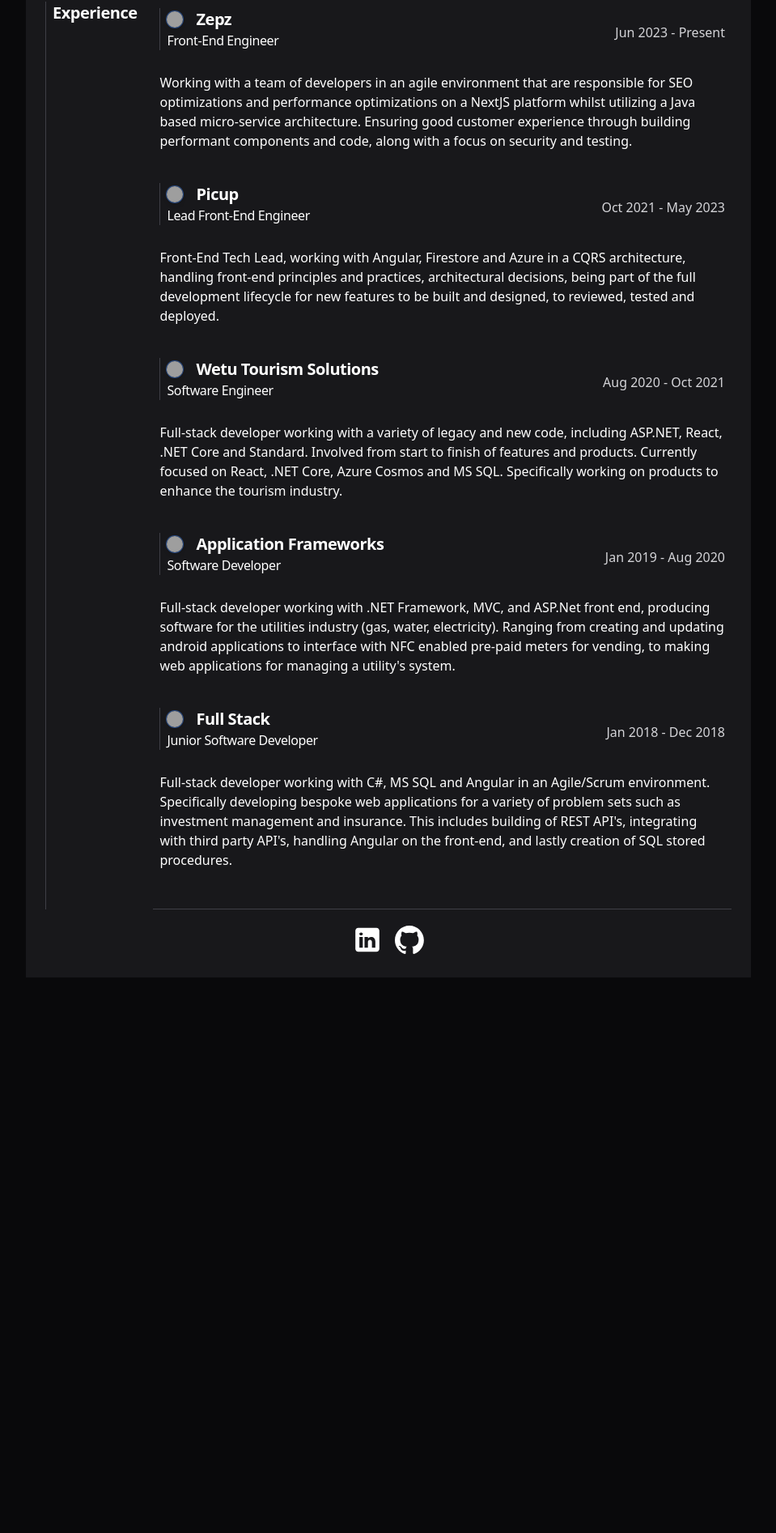
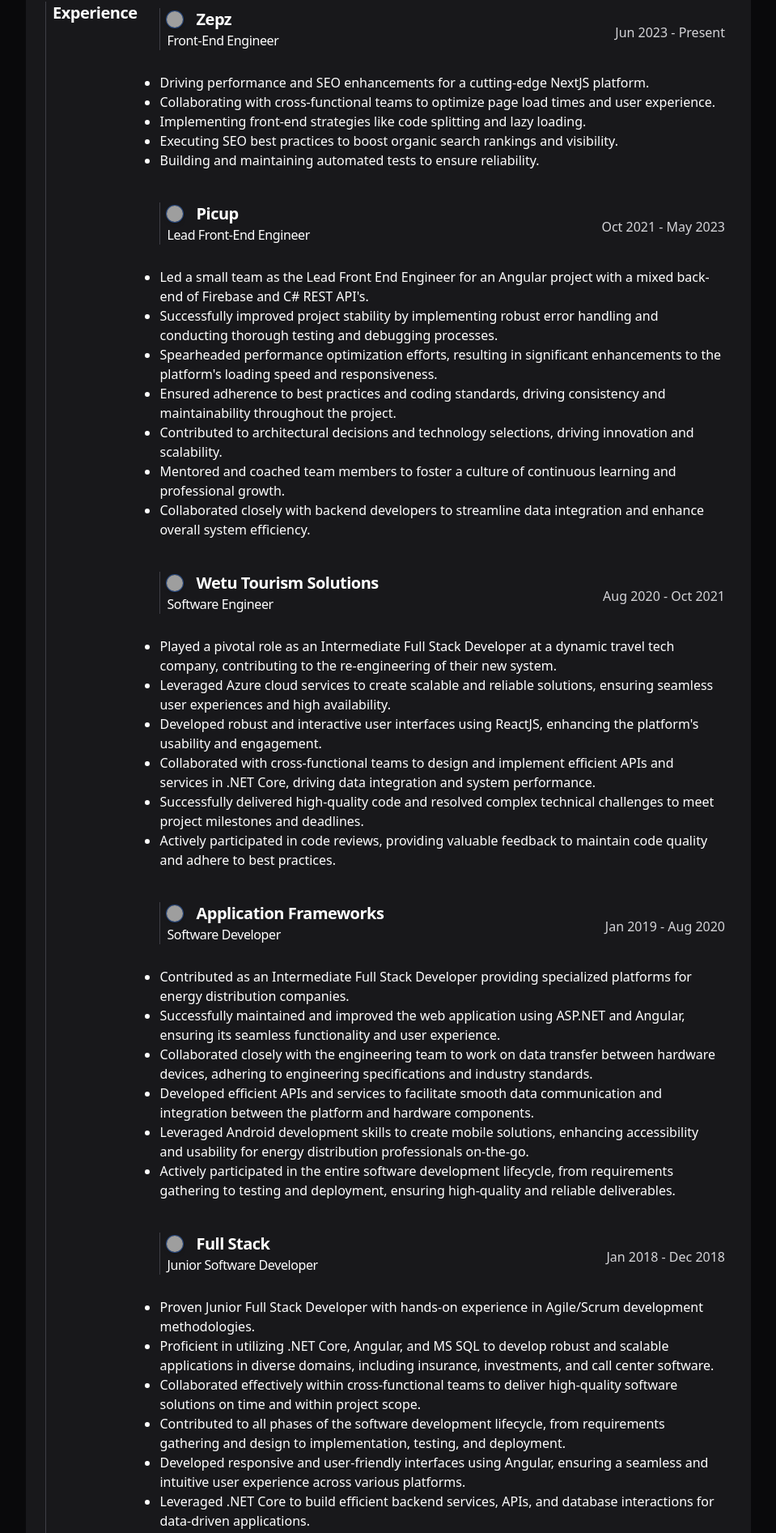
Before and after one commit to Desimis/whoami, an Astro site: page / in a window 1280 px wide. Shown: the part 558-2451 px from the top of the page at 81% size, without its empty margins (160-1119 px from the left). Before the commit the page ends 1765 px from the top, so only its background shows below. Built offline with nearby package versions, Linux system fonts and the light colour scheme; Astro itself is replaced by a stand-in of ours; grey boxes are pictures that could not be loaded.

Commit message:
formatting and setup data

```diff
--- a/src/components/Experience.astro
+++ b/src/components/Experience.astro
@@ -1,12 +1,12 @@
 ---
 export interface Props {
   company: string;
+  companyLogo: string;
   link: string;
-    companyLogo: string;
   jobTitle: string;
-    description: string;
   fromDate: string;
   toDate: string;
+  description: string[];
 }
 
 const { company, jobTitle, description, fromDate, toDate, link, companyLogo } =
@@ -38,5 +38,7 @@
     </div>
     <p class="text-zinc-300">{fromDate} - {toDate}</p>
   </div>
-    <p>{description}</p>
+  <ul class="list-disc">
+    {description.map((item) => <li>{item}</li>)}
+  </ul>
 </section>
--- a/src/components/ExperienceOverview.astro
+++ b/src/components/ExperienceOverview.astro
@@ -1,5 +1,6 @@
 ---
 import Experience from "./Experience.astro";
+import { ExperienceData } from "../static/data";
 ---
 
 <section class="flex flex-col md:flex-row justify-between gap-5 mt-10">
@@ -9,50 +10,6 @@
     Experience
   </div>
   <div class="flex flex-col p-2 border-b border-zinc-700">
-        <Experience
-            company="Zepz"
-            companyLogo="https://media.licdn.com/dms/image/C560BAQEsoQ1hu7qU_g/company-logo_100_100/0/1623149271391?e=1695859200&v=beta&t=mDB5yxnI3K_Yz80MvhAju2oB3gcT8tMFKYu87FHdEyw"
-            link="https://www.zepzpay.com/"
-            jobTitle="Front-End Engineer"
-            fromDate="Jun 2023"
-            toDate="Present"
-            description="Working with a team of developers in an agile environment that are responsible for SEO optimizations and performance optimizations on a NextJS platform whilst utilizing a Java based micro-service architecture. Ensuring good customer experience through building performant components and code, along with a focus on security and testing."
-        />
-        <Experience
-            company="Picup"
-            companyLogo="https://media.licdn.com/dms/image/C560BAQFrJD3I-mxa3w/company-logo_100_100/0/1648124810558?e=1695859200&v=beta&t=oulPIEbZcnkCBo4b4aZgANY3xBxYXEgmW2xOOR2pGB8"
-            link="https://www.picup.co.za/"
-            jobTitle="Lead Front-End Engineer"
-            fromDate="Oct 2021"
-            toDate="May 2023"
-            description="Front-End Tech Lead, working with Angular, Firestore and Azure in a CQRS architecture, handling front-end principles and practices, architectural decisions, being part of the full development lifecycle for new features to be built and designed, to reviewed, tested and deployed."
-        />
-        <Experience
-            company="Wetu Tourism Solutions"
-            companyLogo="https://media.licdn.com/dms/image/C4D0BAQGofgbhl-lIzQ/company-logo_100_100/0/1671528607823?e=1695859200&v=beta&t=X7RgQYJtQ-ePZ_kyxjDxwKOhp1YshwbyTbG_uPdWhOs"
-            link="https://wetu.com/"
-            jobTitle="Software Engineer"
-            fromDate="Aug 2020"
-            toDate="Oct 2021"
-            description="Full-stack developer working with a variety of legacy and new code, including ASP.NET, React, .NET Core and Standard. Involved from start to finish of features and products. Currently focused on React, .NET Core, Azure Cosmos and MS SQL. Specifically working on products to enhance the tourism industry."
-        />
-        <Experience
-            company="Application Frameworks"
-            companyLogo="https://media.licdn.com/dms/image/C560BAQGowTAhPQQdYQ/company-logo_100_100/0/1551853386602?e=1695859200&v=beta&t=KnpbOEXoA_BJBGbeS6CfYfb2v-nMHlvvxWyiKmhSw48"
-            link="https://appframeworks.com/"
-            jobTitle="Software Developer"
-            fromDate="Jan 2019"
-            toDate="Aug 2020"
-            description="Full-stack developer working with .NET Framework, MVC, and ASP.Net front end, producing software for the utilities industry (gas, water, electricity). Ranging from creating and updating android applications to interface with NFC enabled pre-paid meters for vending, to making web applications for managing a utility's system."
-        />
-        <Experience
-            company="Full Stack"
-            companyLogo="https://media.licdn.com/dms/image/C4E0BAQELmjLid7aymg/company-logo_100_100/0/1519897429238?e=1695859200&v=beta&t=Tr87lKFIasOwFZo8cT2MsJYns1F9k5TesT-ez4lFTq8"
-            link="https://www.fullstack.co.za/"
-            jobTitle="Junior Software Developer"
-            fromDate="Jan 2018"
-            toDate="Dec 2018"
-            description="Full-stack developer working with C#, MS SQL and Angular in an Agile/Scrum environment. Specifically developing bespoke web applications for a variety of problem sets such as investment management and insurance. This includes building of REST API's, integrating with third party API's, handling Angular on the front-end, and lastly creation of SQL stored procedures."
-        />
+    {ExperienceData.map((exp) => <Experience {...exp} />)}
   </div>
 </section>
--- a/src/layouts/Layout.astro
+++ b/src/layouts/Layout.astro
@@ -10,11 +10,11 @@
 <html lang="en">
   <head>
     <meta charset="UTF-8" />
-		<meta name="description" content="Software Engineer">
+    <meta name="description" content="Software Engineer" />
     <meta name="viewport" content="width=device-width" />
     <link rel="icon" type="image/svg+xml" href="/favicon.svg" />
     <meta name="generator" content={Astro.generator} />
-		<meta name="theme-color" content="#334157"/>
+    <meta name="theme-color" content="#334157" />
     <title>{title}</title>
   </head>
   <body class="bg-zinc-950 text-white">
--- /dev/null
+++ b/src/static/data.ts
@@ -0,0 +1,99 @@
+export interface ExperienceProps {
+  company: string;
+  companyLogo: string;
+  link: string;
+  jobTitle: string;
+  fromDate: string;
+  toDate: string;
+  description: string[];
+}
+
+export const ExperienceData: ExperienceProps[] = [
+  {
+    company: "Zepz",
+    companyLogo:
+      "https://media.licdn.com/dms/image/C560BAQEsoQ1hu7qU_g/company-logo_100_100/0/1623149271391?e=1695859200&v=beta&t=mDB5yxnI3K_Yz80MvhAju2oB3gcT8tMFKYu87FHdEyw",
+    link: "https://www.zepzpay.com/",
+    jobTitle: "Front-End Engineer",
+    fromDate: "Jun 2023",
+    toDate: "Present",
+    description: [
+      "Driving performance and SEO enhancements for a cutting-edge NextJS platform.",
+      "Collaborating with cross-functional teams to optimize page load times and user experience.",
+      "Implementing front-end strategies like code splitting and lazy loading.",
+      "Executing SEO best practices to boost organic search rankings and visibility.",
+      "Building and maintaining automated tests to ensure reliability.",
+    ],
+  },
+  {
+    company: "Picup",
+    companyLogo:
+      "https://media.licdn.com/dms/image/C560BAQFrJD3I-mxa3w/company-logo_100_100/0/1648124810558?e=1695859200&v=beta&t=oulPIEbZcnkCBo4b4aZgANY3xBxYXEgmW2xOOR2pGB8",
+    link: "https://www.picup.co.za/",
+    jobTitle: "Lead Front-End Engineer",
+    fromDate: "Oct 2021",
+    toDate: "May 2023",
+    description: [
+      "Led a small team as the Lead Front End Engineer for an Angular project with a mixed back-end of Firebase and C# REST API's.",
+      "Successfully improved project stability by implementing robust error handling and conducting thorough testing and debugging processes.",
+      "Spearheaded performance optimization efforts, resulting in significant enhancements to the platform's loading speed and responsiveness.",
+      "Ensured adherence to best practices and coding standards, driving consistency and maintainability throughout the project.",
+      "Contributed to architectural decisions and technology selections, driving innovation and scalability.",
+      "Mentored and coached team members to foster a culture of continuous learning and professional growth.",
+      "Collaborated closely with backend developers to streamline data integration and enhance overall system efficiency.",
+    ],
+  },
+  {
+    company: "Wetu Tourism Solutions",
+    companyLogo:
+      "https://media.licdn.com/dms/image/C4D0BAQGofgbhl-lIzQ/company-logo_100_100/0/1671528607823?e=1695859200&v=beta&t=X7RgQYJtQ-ePZ_kyxjDxwKOhp1YshwbyTbG_uPdWhOs",
+    link: "https://wetu.com/",
+    jobTitle: "Software Engineer",
+    fromDate: "Aug 2020",
+    toDate: "Oct 2021",
+    description: [
+      "Played a pivotal role as an Intermediate Full Stack Developer at a dynamic travel tech company, contributing to the re-engineering of their new system.",
+      "Leveraged Azure cloud services to create scalable and reliable solutions, ensuring seamless user experiences and high availability.",
+      "Developed robust and interactive user interfaces using ReactJS, enhancing the platform's usability and engagement.",
+      "Collaborated with cross-functional teams to design and implement efficient APIs and services in .NET Core, driving data integration and system performance.",
+      "Successfully delivered high-quality code and resolved complex technical challenges to meet project milestones and deadlines.",
+      "Actively participated in code reviews, providing valuable feedback to maintain code quality and adhere to best practices.",
+    ],
+  },
+  {
+    company: "Application Frameworks",
+    companyLogo:
+      "https://media.licdn.com/dms/image/C560BAQGowTAhPQQdYQ/company-logo_100_100/0/1551853386602?e=1695859200&v=beta&t=KnpbOEXoA_BJBGbeS6CfYfb2v-nMHlvvxWyiKmhSw48",
+    link: "https://appframeworks.com/",
+    jobTitle: "Software Developer",
+    fromDate: "Jan 2019",
+    toDate: "Aug 2020",
+    description: [
+      "Contributed as an Intermediate Full Stack Developer providing specialized platforms for energy distribution companies.",
+      "Successfully maintained and improved the web application using ASP.NET and Angular, ensuring its seamless functionality and user experience.",
+      "Collaborated closely with the engineering team to work on data transfer between hardware devices, adhering to engineering specifications and industry standards.",
+      "Developed efficient APIs and services to facilitate smooth data communication and integration between the platform and hardware components.",
+      "Leveraged Android development skills to create mobile solutions, enhancing accessibility and usability for energy distribution professionals on-the-go.",
+      "Actively participated in the entire software development lifecycle, from requirements gathering to testing and deployment, ensuring high-quality and reliable deliverables.",
+    ],
+  },
+  {
+    company: "Full Stack",
+    companyLogo:
+      "https://media.licdn.com/dms/image/C4E0BAQELmjLid7aymg/company-logo_100_100/0/1519897429238?e=1695859200&v=beta&t=Tr87lKFIasOwFZo8cT2MsJYns1F9k5TesT-ez4lFTq8",
+    link: "https://www.fullstack.co.za/",
+    jobTitle: "Junior Software Developer",
+    fromDate: "Jan 2018",
+    toDate: "Dec 2018",
+    description: [
+      "Proven Junior Full Stack Developer with hands-on experience in Agile/Scrum development methodologies.",
+      "Proficient in utilizing .NET Core, Angular, and MS SQL to develop robust and scalable applications in diverse domains, including insurance, investments, and call center software.",
+      "Collaborated effectively within cross-functional teams to deliver high-quality software solutions on time and within project scope.",
+      "Contributed to all phases of the software development lifecycle, from requirements gathering and design to implementation, testing, and deployment.",
+      "Developed responsive and user-friendly interfaces using Angular, ensuring a seamless and intuitive user experience across various platforms.",
+      "Leveraged .NET Core to build efficient backend services, APIs, and database interactions for data-driven applications.",
+      "Worked closely with stakeholders to understand business requirements and translate them into technical specifications and actionable development tasks.",
+      "Conducted code reviews and actively participated in knowledge-sharing sessions, fostering a culture of continuous learning and improvement.",
+    ],
+  },
+];
```
Also changed, not shown: src/components/Header.astro (+8 -2 lines), src/components/Social.astro (+7 -4 lines), src/components/Socials.astro (+10 -3 lines), src/pages/index.astro (indentation only). Lines whose indentation alone changed are shown as unchanged.
